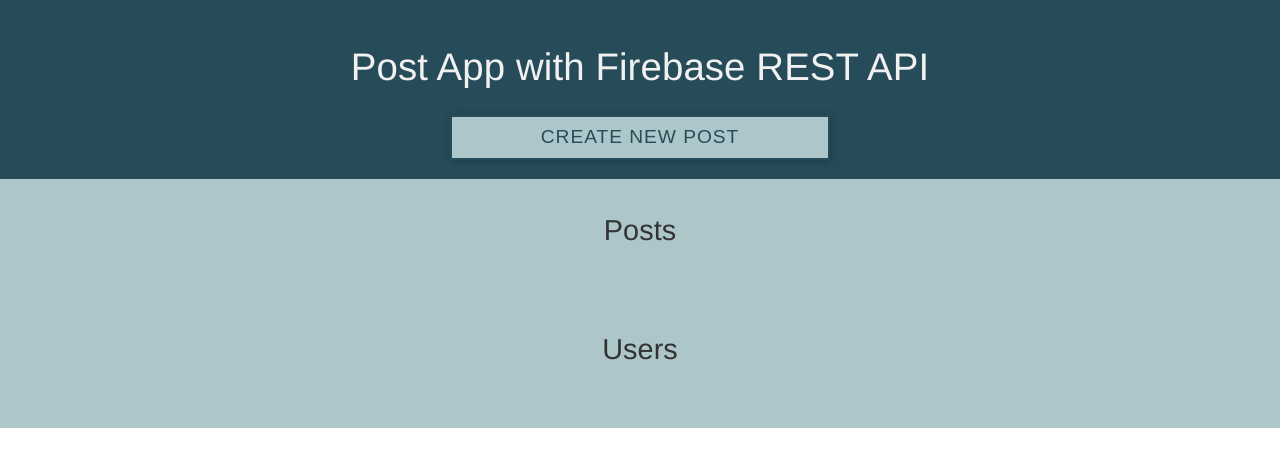
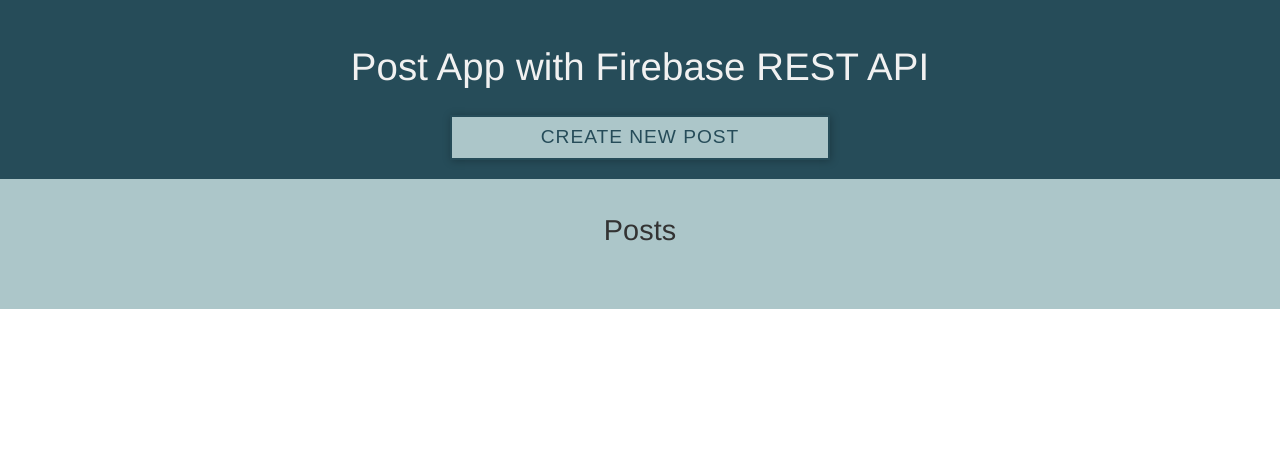
Before and after one commit to luma0001/post-app-template, a plain HTML site: page index.html in a window 1280 px wide. Drawn offline with Linux system fonts and the light colour scheme; no server answers.

Commit message:
Update index.html

```diff
--- a/index.html
+++ b/index.html
@@ -23,11 +23,6 @@
             <h2>Posts</h2>
             <section id="posts" class="grid-container"></section>
         </section>
-
-        <section>
-            <h2>Users</h2>
-            <section id="users" class="grid-container"></section>
-        </section>
     </main>
 
     <!-- dialog - create new post -->
```
